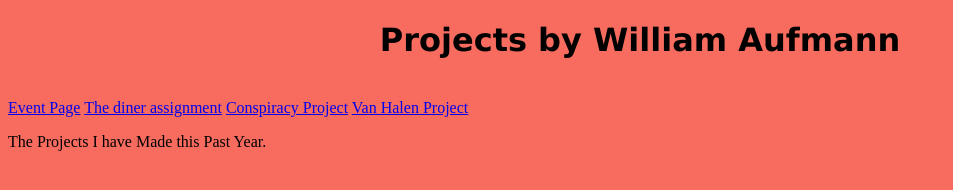
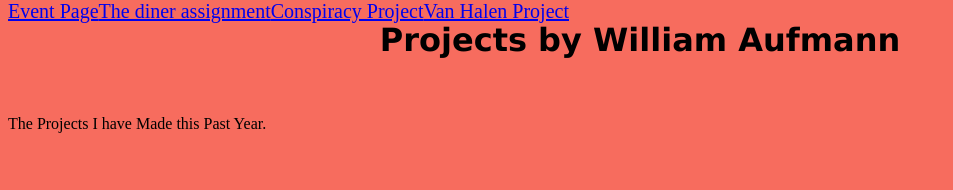
Before and after one commit to WVCS/portfolio-WilliamA420-1, a plain HTML site: page index.html in a window 1280 px wide. Shown: the whole page, without its empty margins (0-953 px from the left). Drawn offline with Linux system fonts and the light colour scheme.

Commit message:
Update index.html

```diff
--- a/index.html
+++ b/index.html
@@ -4,11 +4,14 @@
 <title> My Projects </title>
 <center><h1> Projects by William Aufmann <h1></center>
   <body>
-    <br>
-<a href="Event Folder/Event pg 1.html">Event Page</a>
-<a href="The Critic Food Project WA/Food website.html">The diner assignment</a>
-<a href="Bird Spies Project, WA, SF/BirdProject.html">Conspiracy Project</a>
-<a href="Van Halen Project William Aufmann/Van Halen Home Page Noun.html">Van Halen Project</a>
+     <br>
+    <ul class="nav-bar">
+  <li class="nav-bar-item"><a href="Event Folder/Event pg 1.html">Event Page</a></li>
+  <li class="nav-bar-item"><a href="The Critic Food Project WA/Food website.html">The diner assignment</a></li>
+  <li class="nav-bar-item"><a href="Bird Spies Project, WA, SF/BirdProject.html">Conspiracy Project</a></li>
+  <li class="nav-bar-item"><a href="Van Halen Project William Aufmann/Van Halen Home Page Noun.html">Van Halen Project</a></li>
+</ul>
+
 
   <p>The Projects I have Made this Past Year.</p>
   </body>
@@ -21,8 +24,21 @@ h1{
 body{
   background-color:#f76c5e;
     }
+      .nav-bar {
+  list-style-type: none;
+  width: 100%;
+  overflow: hidden;
+  margin: 0;
+  padding: 0;
+  background-color: #;
+  position: fixed;
+  top: 0;
+  z-index: 1;
+}
 
-
-
-
+.nav-bar-item {
+  display: inline;
+  float: left;
+  font-size: 20px;
+}
 </style>
```
